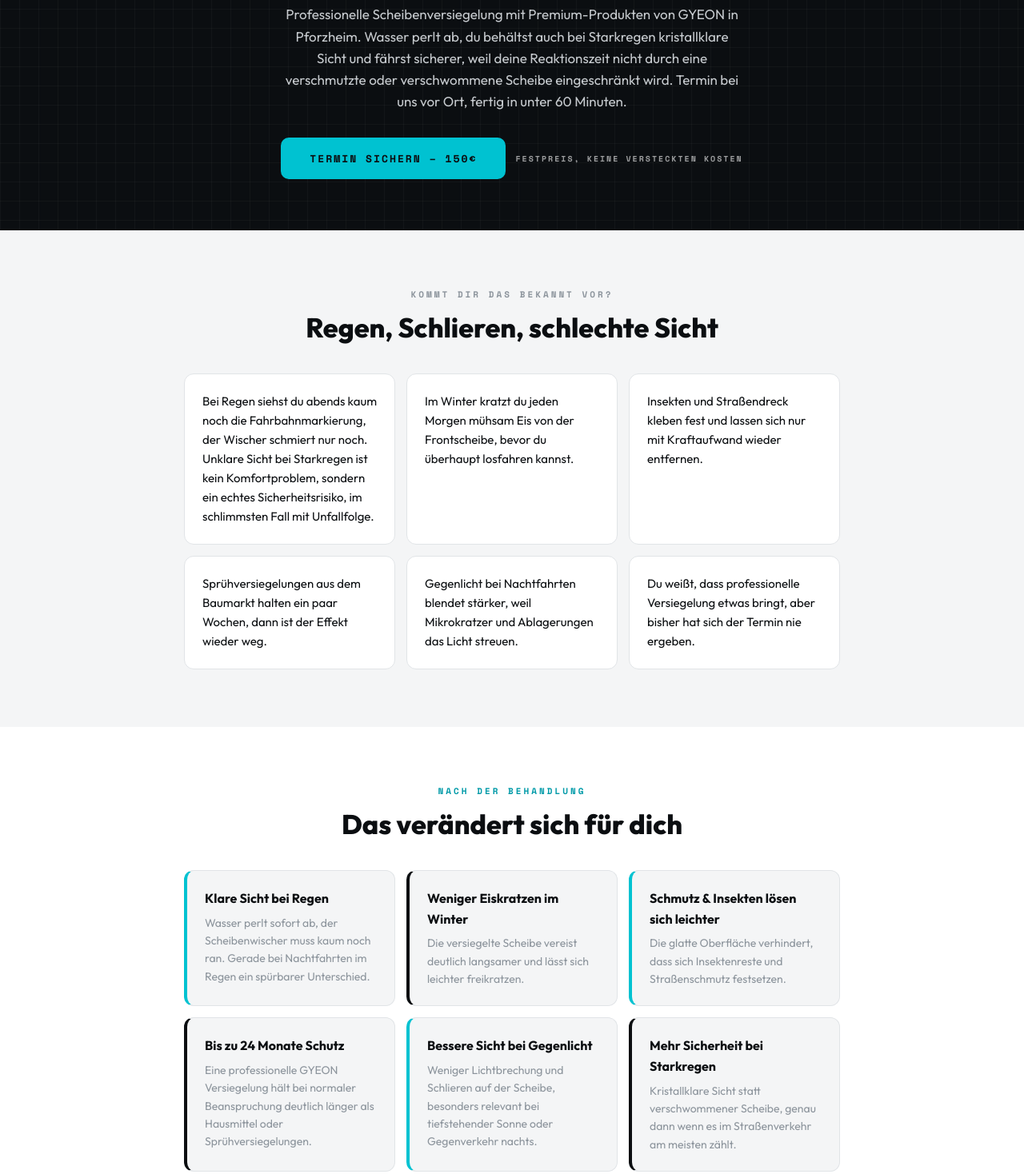
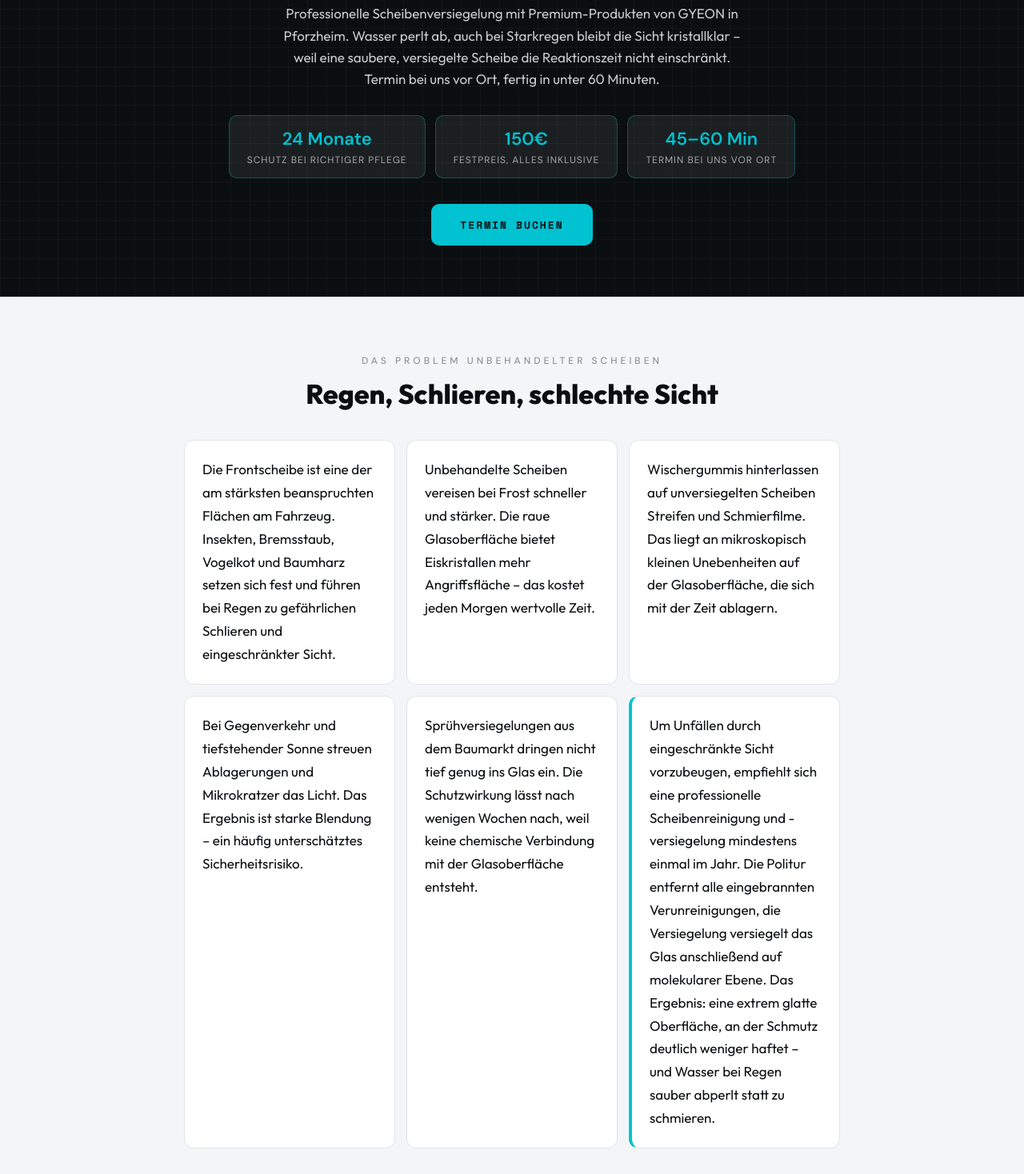
Before and after one commit to McBebop/scheibenversiegelung-pforzheim, a plain HTML site: page index.html in a window 1280 px wide. Shown: the part 757-2225 px from the top of the page at 80% size. Drawn offline with nearby package versions, Linux system fonts and the light colour scheme.

Commit message:
Add files via upload

```diff
--- a/index.html
+++ b/index.html
@@ -6,7 +6,7 @@
 <title>Scheibenversiegelung Pforzheim | GYEON Versiegelung ab 150€</title>
 <meta name="description" content="Professionelle Scheibenversiegelung in Pforzheim und Umgebung (Stuttgart, Karlsruhe). Termin bei uns vor Ort, Festpreis 150€, GYEON Premium-Produkte, bis zu 24 Monate Schutz.">
 <link rel="preconnect" href="https://fonts.googleapis.com">
-<link href="https://fonts.googleapis.com/css2?family=Outfit:wght@400;600;700;800&family=Space+Mono:wght@400;700&display=swap" rel="stylesheet">
+<link href="https://fonts.googleapis.com/css2?family=Outfit:wght@400;600;700;800&family=Space+Mono:wght@400;700&family=DM+Sans:wght@400;500;600&display=swap" rel="stylesheet">
 <script type="application/ld+json">
 {
   "@context": "https://schema.org",
@@ -82,6 +82,8 @@
     gap: 12px;
     align-items: center;
     justify-content: center;
+    text-align: center;
+    width: 100%;
   }
   .btn-primary {
     display: inline-flex;
@@ -178,8 +180,8 @@
     border: 1px solid var(--border);
     border-radius: 12px;
     padding: 22px;
-    font-size: 15px;
-    line-height: 1.6;
+    font-size: 17px;
+    line-height: 1.7;
     color: var(--text);
   }
   .card-bg { background: var(--bg); }
@@ -194,9 +196,9 @@
     margin-bottom: 6px;
   }
   .benefit-card p, .process-card p {
-    font-size: 14px;
+    font-size: 16px;
     color: var(--muted);
-    line-height: 1.6;
+    line-height: 1.7;
   }
   .process-num {
     display: inline-flex;
@@ -309,8 +311,8 @@
   .faq-answer {
     display: none;
     padding: 0 20px 18px;
-    font-size: 15px;
-    line-height: 1.6;
+    font-size: 17px;
+    line-height: 1.7;
     color: var(--muted);
   }
   .faq-item.open .faq-answer { display: block; }
@@ -329,7 +331,7 @@
   <!-- HERO -->
   <header class="hero">
     <div class="hero-inner">
-      <div class="eyebrow">Professionelle Glasversiegelung mit GYEON · Pforzheim &amp; Region</div>
+      <div style="font-family:'DM Sans',sans-serif; font-size:12px; letter-spacing:4px; color:#00C2D1; text-transform:uppercase; font-weight:500; margin-bottom:20px;">Professionelle Glasversiegelung mit GYEON · Pforzheim &amp; Region</div>
       <h1 class="hero-title">Klare Sicht bei jedem Wetter, <span>garantiert</span></h1>
 
       <!-- Galerie & Video -->
@@ -361,12 +363,27 @@
       </div>
 
       <p class="hero-text">
-        Professionelle Scheibenversiegelung mit Premium-Produkten von GYEON in Pforzheim. Wasser perlt ab, du behältst auch bei Starkregen kristallklare Sicht und fährst sicherer, weil deine Reaktionszeit nicht durch eine verschmutzte oder verschwommene Scheibe eingeschränkt wird. Termin bei uns vor Ort, fertig in unter 60 Minuten.
+        Professionelle Scheibenversiegelung mit Premium-Produkten von GYEON in Pforzheim. Wasser perlt ab, auch bei Starkregen bleibt die Sicht kristallklar – weil eine saubere, versiegelte Scheibe die Reaktionszeit nicht einschränkt. Termin bei uns vor Ort, fertig in unter 60 Minuten.
       </p>
 
+      <!-- Highlights -->
+      <div style="display:flex; flex-wrap:wrap; gap:12px; justify-content:center; margin-bottom:32px;">
+        <div style="background:rgba(255,255,255,0.07); border:1px solid rgba(0,194,209,0.3); border-radius:10px; padding:14px 22px; text-align:center;">
+          <div style="font-family:'DM Sans',sans-serif; font-size:22px; font-weight:700; color:var(--cyan);">24 Monate</div>
+          <div style="font-family:'DM Sans',sans-serif; font-size:12px; color:rgba(255,255,255,.6); letter-spacing:1px; text-transform:uppercase; margin-top:4px;">Schutz bei richtiger Pflege</div>
+        </div>
+        <div style="background:rgba(255,255,255,0.07); border:1px solid rgba(0,194,209,0.3); border-radius:10px; padding:14px 22px; text-align:center;">
+          <div style="font-family:'DM Sans',sans-serif; font-size:22px; font-weight:700; color:var(--cyan);">150€</div>
+          <div style="font-family:'DM Sans',sans-serif; font-size:12px; color:rgba(255,255,255,.6); letter-spacing:1px; text-transform:uppercase; margin-top:4px;">Festpreis, alles inklusive</div>
+        </div>
+        <div style="background:rgba(255,255,255,0.07); border:1px solid rgba(0,194,209,0.3); border-radius:10px; padding:14px 22px; text-align:center;">
+          <div style="font-family:'DM Sans',sans-serif; font-size:22px; font-weight:700; color:var(--cyan);">45–60 Min</div>
+          <div style="font-family:'DM Sans',sans-serif; font-size:12px; color:rgba(255,255,255,.6); letter-spacing:1px; text-transform:uppercase; margin-top:4px;">Termin bei uns vor Ort</div>
+        </div>
+      </div>
+
       <div class="hero-cta-row">
-        <a href="#pricing" class="btn-primary">Termin sichern – 150€</a>
-        <div class="hero-sub-note">Festpreis, keine versteckten Kosten</div>
+        <a href="#pricing" class="btn-primary">Termin buchen</a>
       </div>
     </div>
   </header>
@@ -374,15 +391,15 @@
   <!-- PAIN POINTS -->
   <section class="section-bg">
     <div class="section-inner">
-      <div class="section-eyebrow">Kommt dir das bekannt vor?</div>
+      <div style="font-family:'DM Sans',sans-serif; font-size:12px; letter-spacing:4px; color:var(--muted); text-transform:uppercase; font-weight:500; margin-bottom:14px; text-align:center;">Das Problem unbehandelter Scheiben</div>
       <h2 class="section-title">Regen, Schlieren, schlechte Sicht</h2>
       <div class="grid-3">
-        <div class="card">Bei Regen siehst du abends kaum noch die Fahrbahnmarkierung, der Wischer schmiert nur noch. Unklare Sicht bei Starkregen ist kein Komfortproblem, sondern ein echtes Sicherheitsrisiko, im schlimmsten Fall mit Unfallfolge.</div>
-        <div class="card">Im Winter kratzt du jeden Morgen mühsam Eis von der Frontscheibe, bevor du überhaupt losfahren kannst.</div>
-        <div class="card">Insekten und Straßendreck kleben fest und lassen sich nur mit Kraftaufwand wieder entfernen.</div>
-        <div class="card">Sprühversiegelungen aus dem Baumarkt halten ein paar Wochen, dann ist der Effekt wieder weg.</div>
-        <div class="card">Gegenlicht bei Nachtfahrten blendet stärker, weil Mikrokratzer und Ablagerungen das Licht streuen.</div>
-        <div class="card">Du weißt, dass professionelle Versiegelung etwas bringt, aber bisher hat sich der Termin nie ergeben.</div>
+        <div class="card">Die Frontscheibe ist eine der am stärksten beanspruchten Flächen am Fahrzeug. Insekten, Bremsstaub, Vogelkot und Baumharz setzen sich fest und führen bei Regen zu gefährlichen Schlieren und eingeschränkter Sicht.</div>
+        <div class="card">Unbehandelte Scheiben vereisen bei Frost schneller und stärker. Die raue Glasoberfläche bietet Eiskristallen mehr Angriffsfläche – das kostet jeden Morgen wertvolle Zeit.</div>
+        <div class="card">Wischergummis hinterlassen auf unversiegelten Scheiben Streifen und Schmierfilme. Das liegt an mikroskopisch kleinen Unebenheiten auf der Glasoberfläche, die sich mit der Zeit ablagern.</div>
+        <div class="card">Bei Gegenverkehr und tiefstehender Sonne streuen Ablagerungen und Mikrokratzer das Licht. Das Ergebnis ist starke Blendung – ein häufig unterschätztes Sicherheitsrisiko.</div>
+        <div class="card">Sprühversiegelungen aus dem Baumarkt dringen nicht tief genug ins Glas ein. Die Schutzwirkung lässt nach wenigen Wochen nach, weil keine chemische Verbindung mit der Glasoberfläche entsteht.</div>
+        <div class="card" style="border-left: 4px solid var(--cyan);">Um Unfällen durch eingeschränkte Sicht vorzubeugen, empfiehlt sich eine professionelle Scheibenreinigung und -versiegelung mindestens einmal im Jahr. Die Politur entfernt alle eingebrannten Verunreinigungen, die Versiegelung versiegelt das Glas anschließend auf molekularer Ebene. Das Ergebnis: eine extrem glatte Oberfläche, an der Schmutz deutlich weniger haftet – und Wasser bei Regen sauber abperlt statt zu schmieren.</div>
       </div>
     </div>
   </section>
@@ -390,12 +407,12 @@
   <!-- BENEFITS -->
   <section>
     <div class="section-inner">
-      <div class="section-eyebrow" style="color: var(--cyan-dark);">Nach der Behandlung</div>
+      <div style="font-family:'DM Sans',sans-serif; font-size:12px; letter-spacing:4px; color:#009AA8; text-transform:uppercase; font-weight:500; margin-bottom:14px; text-align:center;">Nach der Behandlung</div>
       <h2 class="section-title">Das verändert sich für dich</h2>
       <div class="grid-3">
         <div class="card card-bg benefit-card">
           <h3>Klare Sicht bei Regen</h3>
-          <p>Wasser perlt sofort ab, der Scheibenwischer muss kaum noch ran. Gerade bei Nachtfahrten im Regen ein spürbarer Unterschied.</p>
+          <p>Ab ca. 70 km/h perlt Wasser durch den Fahrtwind selbstständig ab. Ab 100 km/h auf der Autobahn wird der Scheibenwischer nahezu überflüssig – gerade bei Nachtfahrten und Autobahnfahrten im Regen zeigt die Versiegelung ihre volle Performance.</p>
         </div>
         <div class="card card-bg benefit-card alt">
           <h3>Weniger Eiskratzen im Winter</h3>
@@ -411,11 +428,11 @@
         </div>
         <div class="card card-bg benefit-card">
           <h3>Bessere Sicht bei Gegenlicht</h3>
-          <p>Weniger Lichtbrechung und Schlieren auf der Scheibe, besonders relevant bei tiefstehender Sonne oder Gegenverkehr nachts.</p>
+          <p>Weniger Lichtbrechung und Schlieren auf der Scheibe – besonders relevant bei tiefstehender Sonne oder Gegenverkehr nachts.</p>
         </div>
         <div class="card card-bg benefit-card alt">
           <h3>Mehr Sicherheit bei Starkregen</h3>
-          <p>Kristallklare Sicht statt verschwommener Scheibe, genau dann wenn es im Straßenverkehr am meisten zählt.</p>
+          <p>Kristallklare Sicht statt verschwommener Scheibe – genau dann, wenn es im Straßenverkehr am meisten zählt.</p>
         </div>
       </div>
     </div>
@@ -424,7 +441,7 @@
   <!-- PROCESS -->
   <section class="section-bg">
     <div class="section-inner">
-      <div class="section-eyebrow">So läuft dein Termin ab</div>
+      <div style="font-family:'DM Sans',sans-serif; font-size:12px; letter-spacing:4px; color:var(--muted); text-transform:uppercase; font-weight:500; margin-bottom:14px; text-align:center;">So läuft der Termin ab</div>
       <h2 class="section-title">Drei Schritte zu klarer Sicht</h2>
       <div class="grid-3">
         <div class="card process-card">
@@ -449,16 +466,16 @@
   <!-- SERVICE AREA -->
   <section class="area-section">
     <h2>Scheibenversiegelung in Pforzheim und Umgebung</h2>
-    <p>Unser Standort ist Pforzheim, von hier aus sind wir schnell erreichbar: nur etwa 20 Minuten von Stuttgart und rund 30 Minuten von Karlsruhe entfernt. Egal ob du in Pforzheim selbst, im Enzkreis, in Stuttgart oder in Karlsruhe wohnst, du bringst dein Auto einfach zu uns vor Ort. So bekommst du professionelle GYEON Scheibenversiegelung in unserer Werkstatt in Pforzheim, ganz ohne langen Anfahrtsweg für dich.</p>
+    <p>Standort Pforzheim – nur etwa 20 Minuten von Stuttgart und rund 30 Minuten von Karlsruhe entfernt. Ob aus Pforzheim selbst, dem Enzkreis, Stuttgart oder Karlsruhe – das Fahrzeug wird einfach bei uns in der Werkstatt abgegeben. Professionelle GYEON Scheibenversiegelung in Pforzheim, ganz ohne langen Anfahrtsweg.</p>
   </section>
 
   <!-- PRICING -->
   <section id="pricing">
-    <div class="section-eyebrow">Festpreis</div>
+              <div style="font-family:'DM Sans',sans-serif; font-size:12px; letter-spacing:4px; color:var(--muted); text-transform:uppercase; font-weight:500; margin-bottom:14px; text-align:center;">Festpreis</div>
     <h2 class="section-title">Ein Preis, keine Überraschungen</h2>
     <div class="pricing-card">
       <div class="price-amount">150€</div>
-      <div class="price-label">Festpreis pro Frontscheibe</div>
+      <div class="price-label">Festpreis · 150€ pro Frontscheibe</div>
       <ul class="price-features">
         <li>Tiefenreinigung &amp; Politur inklusive</li>
         <li>Original GYEON Versiegelungsprodukte</li>
@@ -474,7 +491,7 @@
         <!-- meetergo widget end -->
       </div>
       <div class="price-note">Zahlung vor Ort bequem per Karte (SumUp) oder bar möglich.</div>
-      <div class="price-note">Wir melden uns innerhalb von 24 Stunden zur Terminbestätigung.</div>
+      <div class="price-note">Wir melden uns innerhalb von 24 Stunden per WhatsApp zur Terminbestätigung.</div>
     </div>
   </section>
 
@@ -497,7 +514,7 @@
           <span>Wie lange dauert der Termin?</span>
           <span class="faq-icon">+</span>
         </button>
-        <div class="faq-answer">Der gesamte Vorgang inklusive Reinigung, Politur, Auftragung und Aushärtung dauert etwa 45 bis 60 Minuten, abhängig vom Zustand der Scheibe.</div>
+        <div class="faq-answer">Der gesamte Vorgang inklusive Reinigung, Politur, Auftragung und Aushärtung dauert etwa 45 bis 60 Minuten.</div>
       </div>
 
       <div class="faq-item">
@@ -513,7 +530,7 @@
           <span>Muss ich danach etwas beachten?</span>
           <span class="faq-icon">+</span>
         </button>
-        <div class="faq-answer">In den ersten 24 Stunden sollte die Scheibe nicht gewaschen werden, damit die Versiegelung vollständig aushärten kann. Danach gilt: Waschanlagen sollten möglichst vermieden werden, da Bürsten und aggressive Reiniger die Standzeit und das Abperlverhalten der Versiegelung reduzieren. Für die Reinigung empfehlen wir eine schonende Handwäsche.</div>
+        <div class="faq-answer">In den ersten 24 Stunden sollte die Scheibe nicht gewaschen werden, damit die Versiegelung vollständig aushärten kann. Danach gilt: Waschanlagen sollten möglichst vermieden werden, da Bürsten und aggressive Reiniger die Standzeit und das Abperlverhalten der Versiegelung reduzieren. Für die Reinigung empfehlen wir den Glasreiniger von GYEON in Kombination mit dem Insektenentferner von GYEON sowie zwei bis drei hochwertige Glastücher – erhältlich bei uns vor Ort oder in unserem Online-Shop.</div>
       </div>
 
       <div class="faq-item">
```
